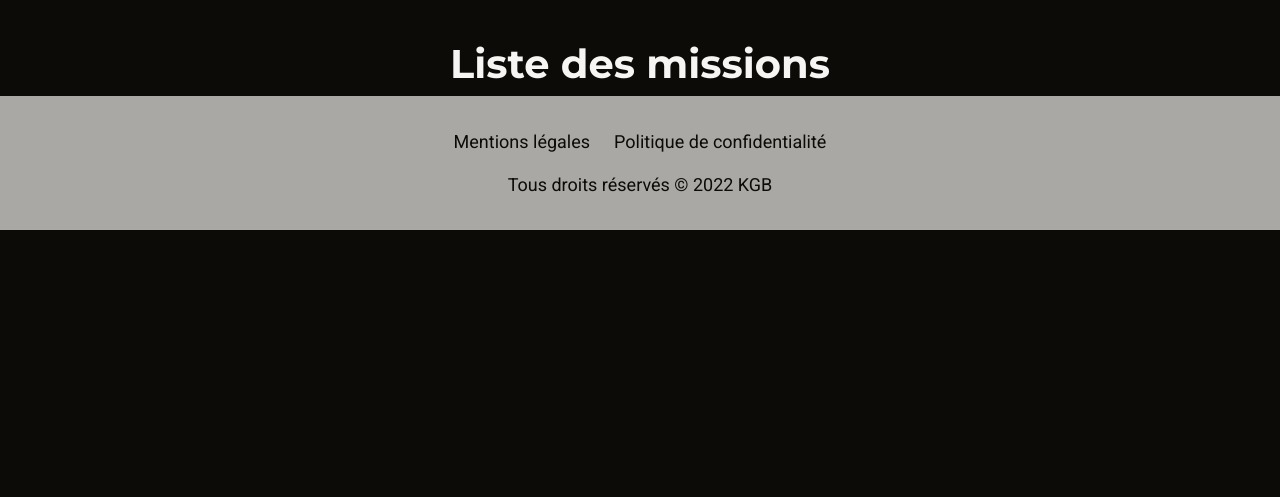
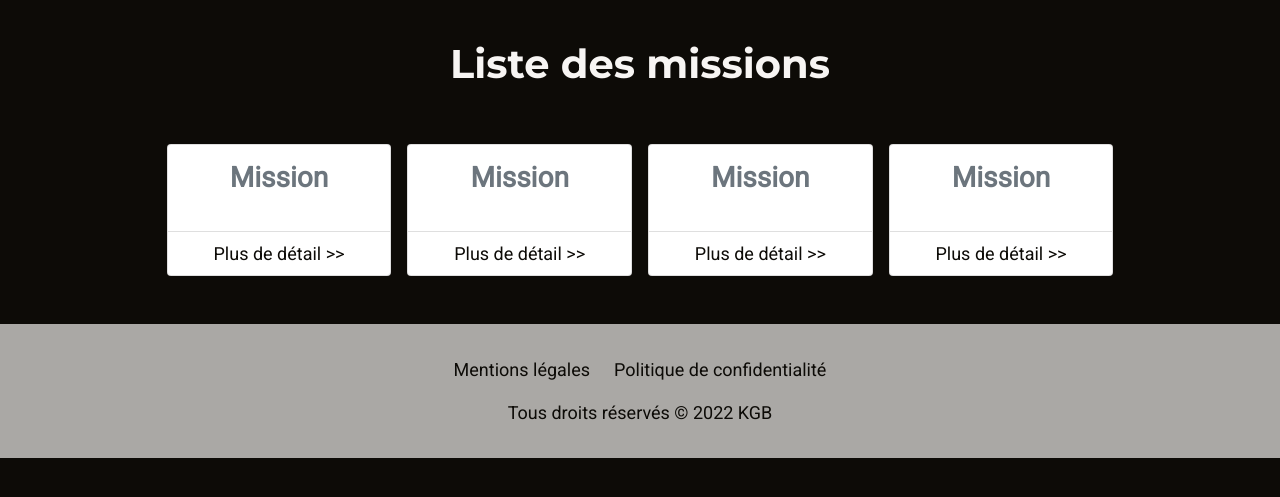
Before and after one commit to Melissa-code/kgb, a PHP site: page /missions in a window 1280 px wide. Shown: the part 116-613 px from the top of the page. Run offline with PHP 8.4, Linux system fonts and the light colour scheme; tables that the repository leaves empty or names only in its code hold one stand-in row (values such as "Sample post"); some web fonts are replaced.

Commit message:
list of the missions

```diff
--- a/controllers/MainController.php
+++ b/controllers/MainController.php
@@ -1,5 +1,14 @@
 <?php
+
+require_once("./models/MissionManager.php");
+
 class MainController {
+
+    private $missionManager;
+
+    public function __construct() {
+        $this->missionManager = new MissionManager();
+    }
 
     private function generatePage(array $data) {
         extract($data); //function to create variables from the array $data_page (indice of the array becomes variable)
@@ -26,9 +35,13 @@ class MainController {
     }
 
     public function missions() {
+
+        $missions = $this->missionManager->getAll();
+
         $data_page = [
             "page_description" => "Page listant l'ensemble des missions secrètes du KGB",
             "page_title" => "Missions du KGB",
+            "missions" => $missions,
             "view" => "./views/missionsView.php",
             "template" => "./views/common/template.php"
         ];
--- a/index.php
+++ b/index.php
@@ -1,15 +1,16 @@
 <?php
 
 require_once("./controllers/MainController.php");
-$mainController = new MainController(); // pour accéder à toutes les fonctions
+$mainController = new MainController(); // to use the functions from the MainController
 
 try {
     if(empty($_GET['page'])){
-        $page = "accueil";
+        $page = "home";
     } else {
         $url = explode("/", filter_var($_GET['page']), FILTER_SANITIZE_URL);
         $page = $url[0];
     }
+
 
     switch($page) {
         case "home":
--- /dev/null
+++ b/models/Mission.php
@@ -0,0 +1,121 @@
+<?php
+
+class Mission {
+
+    /* ************** Attributes ************* */
+
+    private $code_mission;
+    private $title_mission;
+    private $description_mission;
+    private $country_mission;
+    private $id_duration;
+    private $code_status;
+    private $name_type;
+
+
+    /* ************* Constructor ************ */
+
+    public function __construct(array $data) {
+        $this->hydrate($data);
+    }
+
+
+    /* ************** Hydrate **************** */
+
+    public function hydrate(array $data) : void {
+        foreach($data as $attribute => $value) {
+            $setterMethod = 'set'.ucfirst($attribute);
+            if(method_exists($this, $setterMethod)){
+                $this->$setterMethod($value);
+            }
+        }
+    }
+
+
+    /* ************* Getters & Setters ************ */
+
+    /* code_mission */
+    public function getCode_mission(){
+        return $this->code_mission;
+    }
+
+    public function setCode_mission(string $code_mission){
+        if(strlen($code_mission) >= 3 && strlen($code_mission) <= 50){
+            $this->code_mission = $code_mission;
+            return $this;
+        }
+    }
+
+
+    /* title_mission */
+    public function getTitle_mission(){
+        return $this->title_mission;
+    }
+
+    public function setTitle_mission(string $title_mission){
+        if(strlen($title_mission) >= 3 && strlen($title_mission) <= 100){
+            $this->title_mission = $title_mission;
+            return $this;
+        }
+    }
+
+
+    /* description_mission */
+    public function getDescription_mission(){
+        return $this->description_mission;
+    }
+
+    public function setDescription_mission(string $description_mission){
+        if(strlen($description_mission) >= 3 && strlen($description_mission) <= 180){
+            $this->description_mission= $description_mission;
+            return $this;
+        }
+    }
+
+
+    /* country_mission */
+    public function getCountry_mission(){
+        return $this->country_mission;
+    }
+
+    public function setCountry_mission(string $country_mission){
+        $this->country_mission = $country_mission;
+        return $this;
+    }
+
+
+    /* id_duration */
+    public function getId_duration(){
+        return $this->id_duration;
+    }
+
+    public function setId_duration(int $id_duration){
+        $this->id_duration = $id_duration;
+        return $this;
+    }
+
+
+    /* code_status */
+    public function getCode_status(){
+        return $this->code_status;
+    }
+
+    public function setCode_status(string $code_status){
+        $this->code_status = $code_status;
+        return $this;
+    }
+
+
+    /* $name_type */
+    public function getName_type(){
+        return $this->name_type;
+    }
+
+    public function setName_type($name_type){
+        $this->name_type = $name_type;
+        return $this;
+    }
+
+
+
+}
--- /dev/null
+++ b/models/MissionManager.php
@@ -0,0 +1,28 @@
+<?php
+require_once("./models/Model.php");
+require_once("./models/Mission.php");
+
+class MissionManager extends Model {
+
+    /**
+    * Get all the missions
+    *
+    * return array
+    */
+    public function getAll() {
+        $missions = [];
+        $pdo = $this->getDb();
+        $req = $pdo->prepare("SELECT * FROM Missions");
+        $req->execute();
+        //$missions = $req->fetchAll(PDO::FETCH_ASSOC); // pour éviter d'avoir 2 fois les datas retournées
+        $data = $req->fetchAll(PDO::FETCH_ASSOC); // pour éviter d'avoir 2 fois les datas retournées
+
+        foreach($data as $mission) {
+            $missions[] = new Mission($mission);
+        }
+
+        $req->closeCursor();
+        return $missions;
+
+    }
+}
--- /dev/null
+++ b/models/Model.php
@@ -0,0 +1,22 @@
+<?php
+
+abstract class Model {
+
+    private static $pdo; // connexion à DB
+
+
+    // Recupérer connexion à DB - connexion va etre placée dans $pdo
+    private static function setDb() {
+    self::$pdo = new PDO("mysql:host=localhost;dbname=kgb;charset=utf8", "root", "root");
+    self::$pdo->setAttribute(PDO::ATTR_ERRMODE, PDO::ERRMODE_WARNING); //rapport erreurs
+    }
+
+    // Faire la connexion à la DB
+    protected function getDb() {
+        if(self::$pdo === null) {
+            self::setDb();
+        }
+        return self::$pdo;
+    }
+
+}
--- a/views/missionsView.php
+++ b/views/missionsView.php
@@ -1 +1,63 @@
+
 <h1>Liste des missions</h1>
+
+<?php
+foreach($missions as $mission) :?>
+
+    <div class="row m-5">
+        <div class="col-10 d-flex mx-auto">
+            <!-- Card of a mission -->
+            <div class="card mx-2" style="width: 18rem;">
+                <div class="card-body">
+                    <h3 class="card-title mb-4 text-center text-muted text fw-bold">Mission <?= $mission->getCode_mission()  ; ?></h3>
+                    <h4 class="card-subtitle mb-2 text-center text-muted"><?= $mission->getTitle_mission() ; ?></h4>
+                    <p class="card-text text-muted"><?= $mission->getDescription_mission() ?></p>
+                </div>
+                <ul class="list-group list-group-flush">
+                    <li class="list-group-item mx-auto"><a href="#" class="card-link">Plus de détail >></a></li>
+                </ul>
+            </div>
+
+            <!-- Card of a mission -->
+            <div class="card mx-2" style="width: 18rem;">
+                <div class="card-body">
+                    <h3 class="card-title mb-4 text-center text-muted text fw-bold">Mission <?= $mission->getCode_mission()  ; ?></h3>
+                    <h4 class="card-subtitle mb-2 text-center text-muted"><?= $mission->getTitle_mission() ; ?></h4>
+                    <p class="card-text text-muted"><?= $mission->getDescription_mission() ?></p>
+                </div>
+                <ul class="list-group list-group-flush">
+                    <li class="list-group-item mx-auto"><a href="#" class="card-link">Plus de détail >></a></li>
+                </ul>
+            </div>
+            <!-- Card of a mission -->
+            <div class="card mx-2" style="width: 18rem;">
+                <div class="card-body">
+                    <h3 class="card-title mb-4 text-center text-muted text fw-bold">Mission <?= $mission->getCode_mission()  ; ?></h3>
+                    <h4 class="card-subtitle mb-2 text-center text-muted"><?= $mission->getTitle_mission() ; ?></h4>
+                    <p class="card-text text-muted"><?= $mission->getDescription_mission() ?></p>
+                </div>
+                <ul class="list-group list-group-flush">
+                    <li class="list-group-item mx-auto"><a href="#" class="card-link">Plus de détail >></a></li>
+                </ul>
+            </div>
+            <!-- Card of a mission -->
+            <div class="card mx-2" style="width: 18rem;">
+                <div class="card-body">
+                    <h3 class="card-title mb-4 text-center text-muted text fw-bold">Mission <?= $mission->getCode_mission()  ; ?></h3>
+                    <h4 class="card-subtitle mb-2 text-center text-muted"><?= $mission->getTitle_mission() ; ?></h4>
+                    <p class="card-text text-muted"><?= $mission->getDescription_mission() ?></p>
+                </div>
+                <ul class="list-group list-group-flush">
+                    <li class="list-group-item mx-auto"><a href="#" class="card-link">Plus de détail >></a></li>
+                </ul>
+            </div>
+
+
+
+
+        </div>
+    </div>
+
+
+
+<?php endforeach; ?>
```
